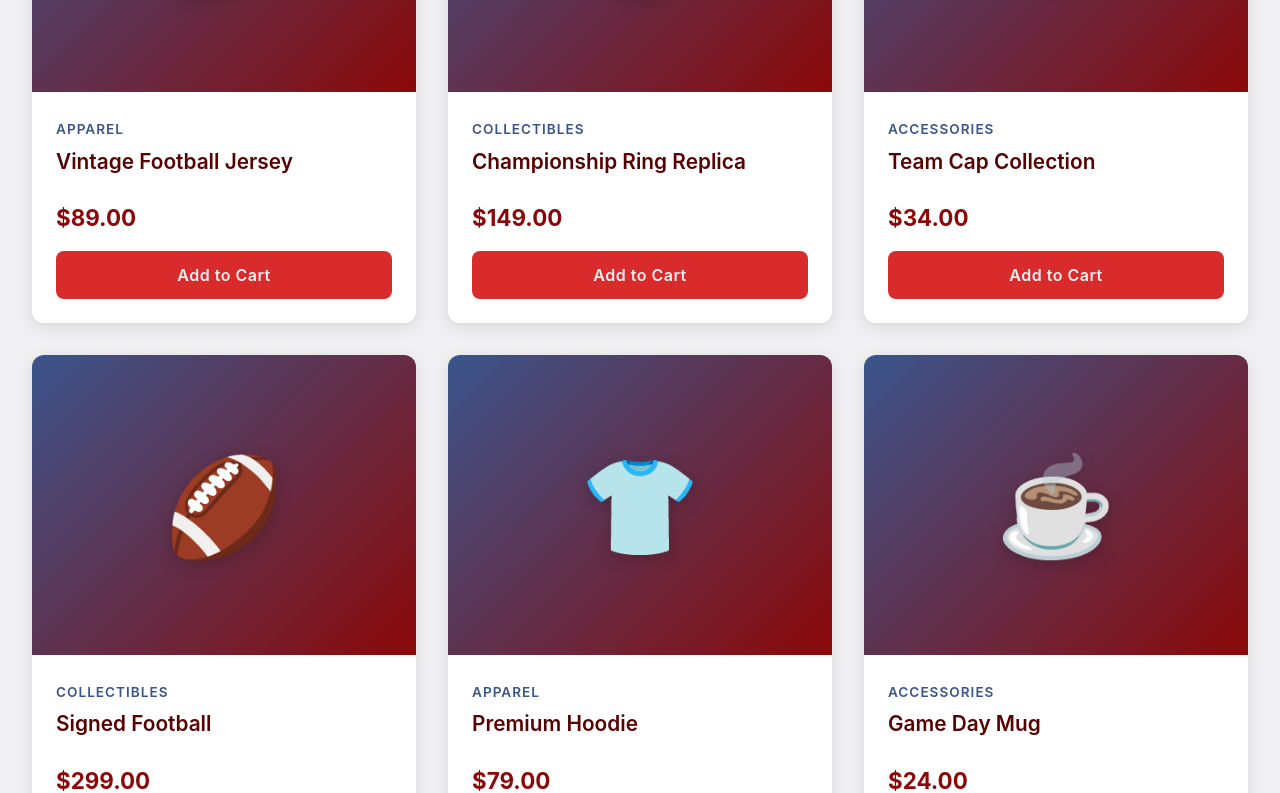
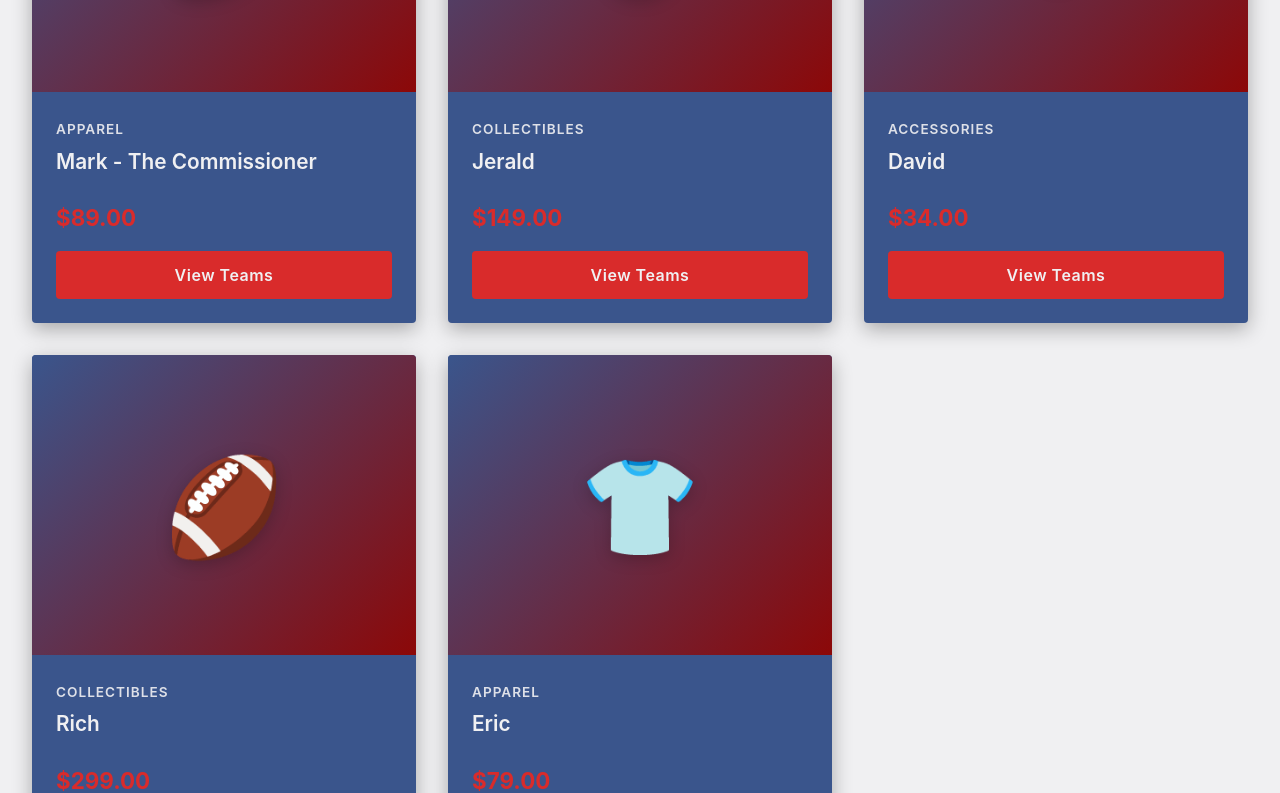
Before and after one commit to Bre-Wonder/touchdownTreasury, a React (Vite) app: page / in a window 1280 px wide. Shown: the part 1094-1887 px from the top of the page. Built offline with nearby package versions, Linux system fonts and the light colour scheme.

Commit message:
changed the background colorto cards and some naming

```diff
--- a/src/components/ProductGrid.css
+++ b/src/components/ProductGrid.css
@@ -34,17 +34,17 @@
 }
 
 .product-card {
-  background-color: white;
-  border-radius: 12px;
+  background-color: #3A558C;
+  border-radius: 4px;
   overflow: hidden;
-  box-shadow: 0 4px 15px rgba(0, 0, 0, 0.1);
+  box-shadow: 0 6px 20px rgba(0, 0, 0, 0.3);
   transition: transform 0.3s ease, box-shadow 0.3s ease;
   cursor: pointer;
 }
 
 .product-card:hover {
   transform: translateY(-8px);
-  box-shadow: 0 8px 25px rgba(0, 0, 0, 0.15);
+  box-shadow: 0 10px 30px rgba(0, 0, 0, 0.4);
 }
 
 .product-image {
@@ -85,7 +85,7 @@
   background-color: var(--color-light);
   color: var(--color-dark-red);
   border: none;
-  border-radius: 25px;
+  border-radius: 4px;
   font-weight: 600;
   font-size: 1rem;
   cursor: pointer;
@@ -105,15 +105,16 @@
 .product-category {
   display: inline-block;
   font-size: 0.85rem;
-  color: var(--color-blue);
+  color: var(--color-light);
   text-transform: uppercase;
   letter-spacing: 1px;
   font-weight: 600;
   margin-bottom: 0.5rem;
+  opacity: 0.9;
 }
 
 .product-name {
-  color: var(--color-dark-red);
+  color: var(--color-light);
   font-size: 1.3rem;
   font-weight: 600;
   margin-bottom: 0.75rem;
@@ -121,7 +122,7 @@
 }
 
 .product-price {
-  color: var(--color-red);
+  color: var(--color-bright-red);
   font-size: 1.4rem;
   font-weight: 700;
   margin-bottom: 1rem;
@@ -133,7 +134,7 @@
   background-color: var(--color-bright-red);
   color: var(--color-light);
   border: none;
-  border-radius: 8px;
+  border-radius: 4px;
   font-weight: 600;
   font-size: 1rem;
   cursor: pointer;
--- a/src/components/ProductGrid.tsx
+++ b/src/components/ProductGrid.tsx
@@ -13,54 +13,47 @@ const ProductGrid: React.FC = () => {
   const products: Product[] = [
     {
       id: 1,
-      name: 'Vintage Football Jersey',
+      name: 'Mark - The Commissioner',
       price: '$89.00',
       image: '🏈',
       category: 'Apparel'
     },
     {
       id: 2,
-      name: 'Championship Ring Replica',
+      name: 'Jerald',
       price: '$149.00',
       image: '💍',
       category: 'Collectibles'
     },
     {
       id: 3,
-      name: 'Team Cap Collection',
+      name: 'David',
       price: '$34.00',
       image: '🧢',
       category: 'Accessories'
     },
     {
       id: 4,
-      name: 'Signed Football',
+      name: 'Rich',
       price: '$299.00',
       image: '🏈',
       category: 'Collectibles'
     },
     {
       id: 5,
-      name: 'Premium Hoodie',
+      name: 'Eric',
       price: '$79.00',
       image: '👕',
       category: 'Apparel'
     },
-    {
-      id: 6,
-      name: 'Game Day Mug',
-      price: '$24.00',
-      image: '☕',
-      category: 'Accessories'
-    }
   ];
 
   return (
     <section className="product-section" id="products">
       <div className="product-container">
         <div className="section-header">
-          <h2>Featured Products</h2>
-          <p>Discover our exclusive collection of football memorabilia</p>
+          <h2>Roster</h2>
+          <p>Take a Look at What Teams Each Player Has</p>
         </div>
 
         <div className="product-grid">
@@ -76,7 +69,7 @@ const ProductGrid: React.FC = () => {
                 <span className="product-category">{product.category}</span>
                 <h3 className="product-name">{product.name}</h3>
                 <p className="product-price">{product.price}</p>
-                <button className="add-to-cart-btn">Add to Cart</button>
+                <button className="add-to-cart-btn">View Teams</button>
               </div>
             </div>
           ))}
```
